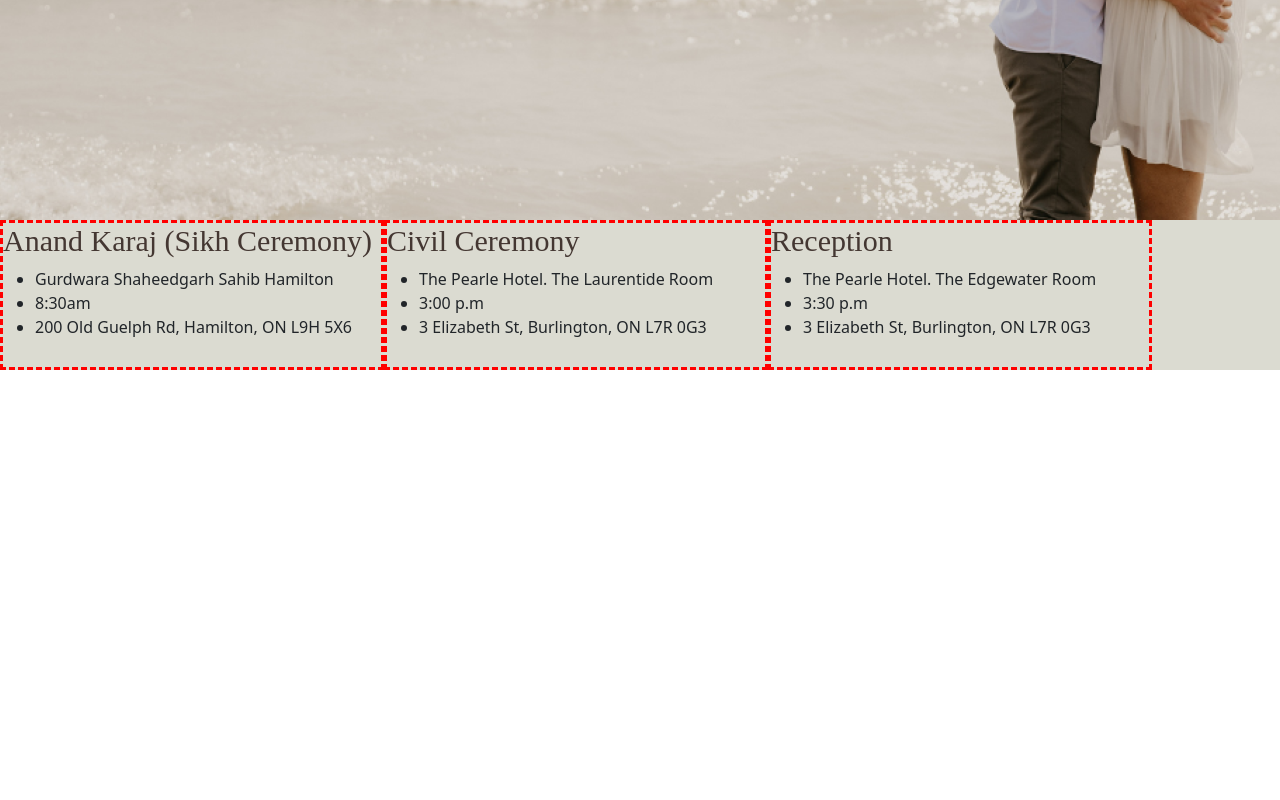
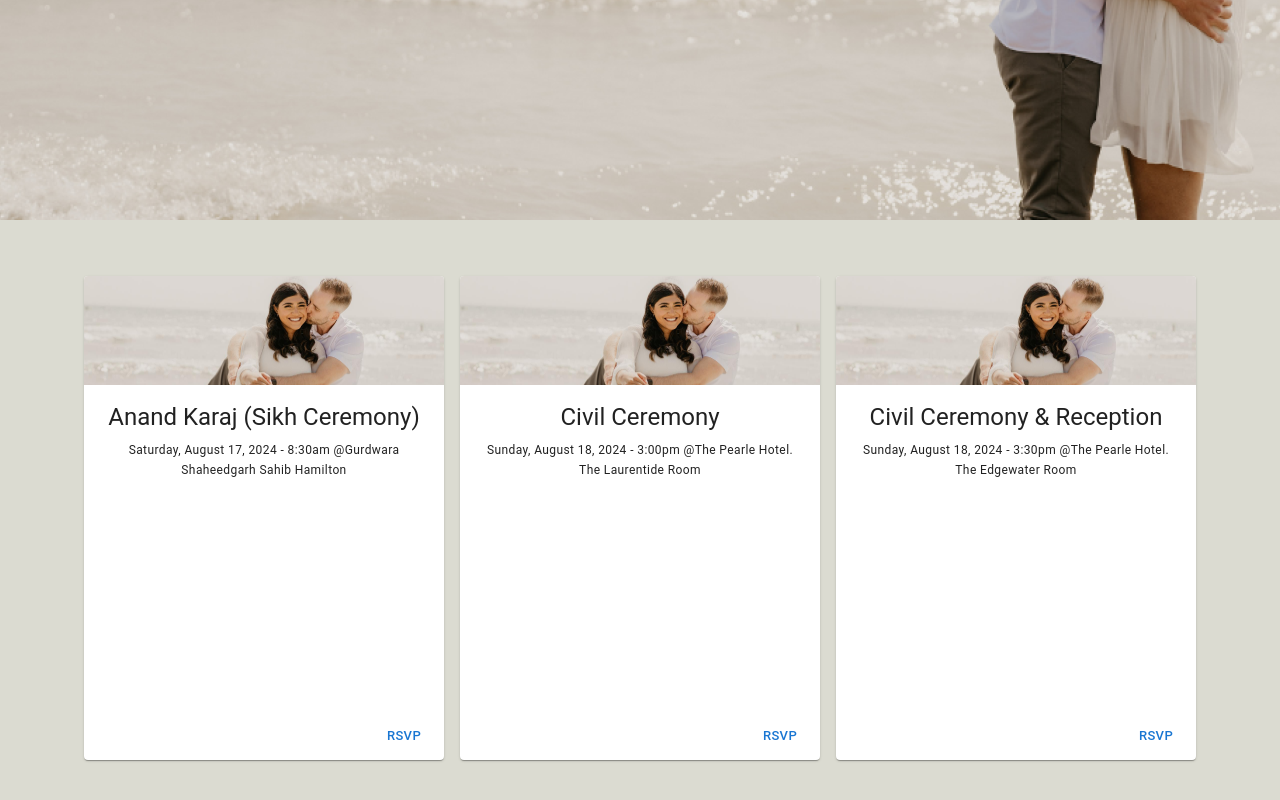
Before and after one commit to MichaelSault/TanyaWeddingWebsite, a React (Vite) app: page / in a window 1280 px wide. Shown: the part 1212-2012 px from the top of the page. Before the commit the page ends 1582 px from the top, so only its background shows below. Built offline with nearby package versions, Linux system fonts and the light colour scheme.

Commit message:
fixed re-sizing issue with image carousel

```diff
--- a/src/App.css
+++ b/src/App.css
@@ -26,10 +26,11 @@ body {
 }
 
 #bodyCarousel {
-  max-width: 55%;
+  max-width: 40%;
   align-self: center;
-  margin-bottom: 2em;
-  height: 90%;
+  align-items: center;
+  margin-bottom: 4em;
+  margin-top: 4em;
 }
 
 #bodyGuestList {
@@ -219,11 +220,13 @@ li {
   flex-wrap: wrap;
   align-items: flex-start;
   justify-content: center;
+  padding: 3em 3em;
 }
 
 .eventCard {
   padding: .5em;
   height: 500px;
+  min-width: 376px;
   display: flex;
   flex-direction: column;
 }
--- a/src/components/engagementCarosel.component.jsx
+++ b/src/components/engagementCarousel.component.jsx
@@ -3,10 +3,10 @@ import Accordion from 'react-bootstrap/Accordion';
 
 import '../App.css'
 
-function EngagementCarosel() {
+function EngagementCarousel() {
     return (
 
-      <>
+    <>
           <div id="carouselExampleFade" className="carousel slide carousel-fade" data-bs-ride="carousel">
               <div className="carousel-indicators">
                   <button type="button" data-bs-target="#carouselExampleFade" data-bs-slide-to="0" className="active" aria-current="true" aria-label="Slide 1"></button>
@@ -65,4 +65,4 @@ function EngagementCarosel() {
     )
   }
 
-  export default EngagementCarosel
+  export default EngagementCarousel
--- a/src/components/home.component.jsx
+++ b/src/components/home.component.jsx
@@ -1,9 +1,10 @@
 import '../App.css'
 import TitleHeader from './titleBanner.component';
 import Sidebar from "./sidebar.component";
-import EngagementCarosel from "./engagementCarosel.component";
+import EngagementCarousel from "./engagementCarousel.component";
 import EventBanner from './eventBanner.component';
 import EventBannerMirror from './eventBannerMirror.component';
+import EventCard from './eventCard.component';
 
 
 function Home() {
@@ -12,22 +13,23 @@ function Home() {
     <>
         <TitleHeader Title={'Justin & Tanya'}/>
 
-          {/* <EventBanner event={'Anand Karaj'} date={'Aug 17th'} location={'Burlington'} details={"The day will begin with the baraat (groom's parade). The anand karaj is comprised of a series of prayers and hymns (lavanns) which symbolizes the bride and grooms vows to one another."}/>
-          <EventBannerMirror event={'Civil Ceremony'} date={'Aug 18th'} location={'Burlington'} details={"The civil wedding ceremony will take place followed by cocktail hour, dinner and dancing to celebrate the final day of the wedding week."}/> */}
+        <img src="src/assets/Header/WeddingEvents.png" className="d-block" width="1920px" height="60%" alt="..."/>
+
+        <div id='bodyEventCards' className='hide-mobile'>
+            <div className='eventCardsRow'>
+                <EventCard eventName = "Anand Karaj (Sikh Ceremony)" date = "Saturday, August 17, 2024" time = "8:30am" location = "Gurdwara Shaheedgarh Sahib Hamilton" address = "200 Old Guelph Rd, Hamilton, ON L9H 5X6" description = "" active = {false}/>
+                <EventCard eventName = "Civil Ceremony" date = "Sunday, August 18, 2024" time = "3:00pm" location = "The Pearle Hotel. The Laurentide Room" address = "Elizabeth St, Burlington, ON L7R 0G3" description = "" active = {false}/>
+                <EventCard eventName = "Civil Ceremony & Reception" date = "Sunday, August 18, 2024" time = "3:30pm" location = "The Pearle Hotel. The Edgewater Room" address = "Elizabeth St, Burlington, ON L7R 0G3" description = "" active = {false}/>
+            </div>
+        </div>
+    </>
+  )
+}
+
+export default Home
 
 
-          <img src="src/assets/Header/WeddingEvents.png" className="d-block" width="1920px" height="60%" alt="..."/>
-        <div id='primaryEvents'>
-          <div id='event' width="33%" height="40%">
-            <div className='eventTitle'>
-              <h2 id='redText'>Anand Karaj (Sikh Ceremony)</h2>
-            </div>
-            <ul>
-              <li>Gurdwara Shaheedgarh Sahib Hamilton</li>
-              <li>8:30am</li>
-              <li>200 Old Guelph Rd, Hamilton, ON L9H 5X6</li>
-            </ul>
-          </div>
+{/* <div id='primaryEvents'>
           <div id='event' width="33%" height="40%">
             <h2 id='redText'>Civil Ceremony</h2>
             <ul>
@@ -48,9 +50,4 @@ function Home() {
             </ul>
             </div>
           </div>
-        </div>
-    </>
-  )
-}
-
-export default Home
+        </div> */}
--- a/src/components/photos.component.jsx
+++ b/src/components/photos.component.jsx
@@ -2,7 +2,7 @@
 import '../App.css';
 
 import TitleHeader from './titleBanner.component';
-import EngagementCarosel from './engagementCarosel.component';
+import EngagementCarousel from './engagementCarousel.component';
 
 function Photos() {
 
@@ -11,9 +11,9 @@ function Photos() {
         <>
             <TitleHeader Title={'Photos'}/>
             <div id='bodyCarousel'>
-                <EngagementCarosel />
+                <EngagementCarousel />
             </div>
-            <h2>Sumbit addition photos to tanya.samra94@gmail.com</h2>
+            <h2>Submit additional photos to tanya.samra94@gmail.com</h2>
         </>
   )
 }
```
